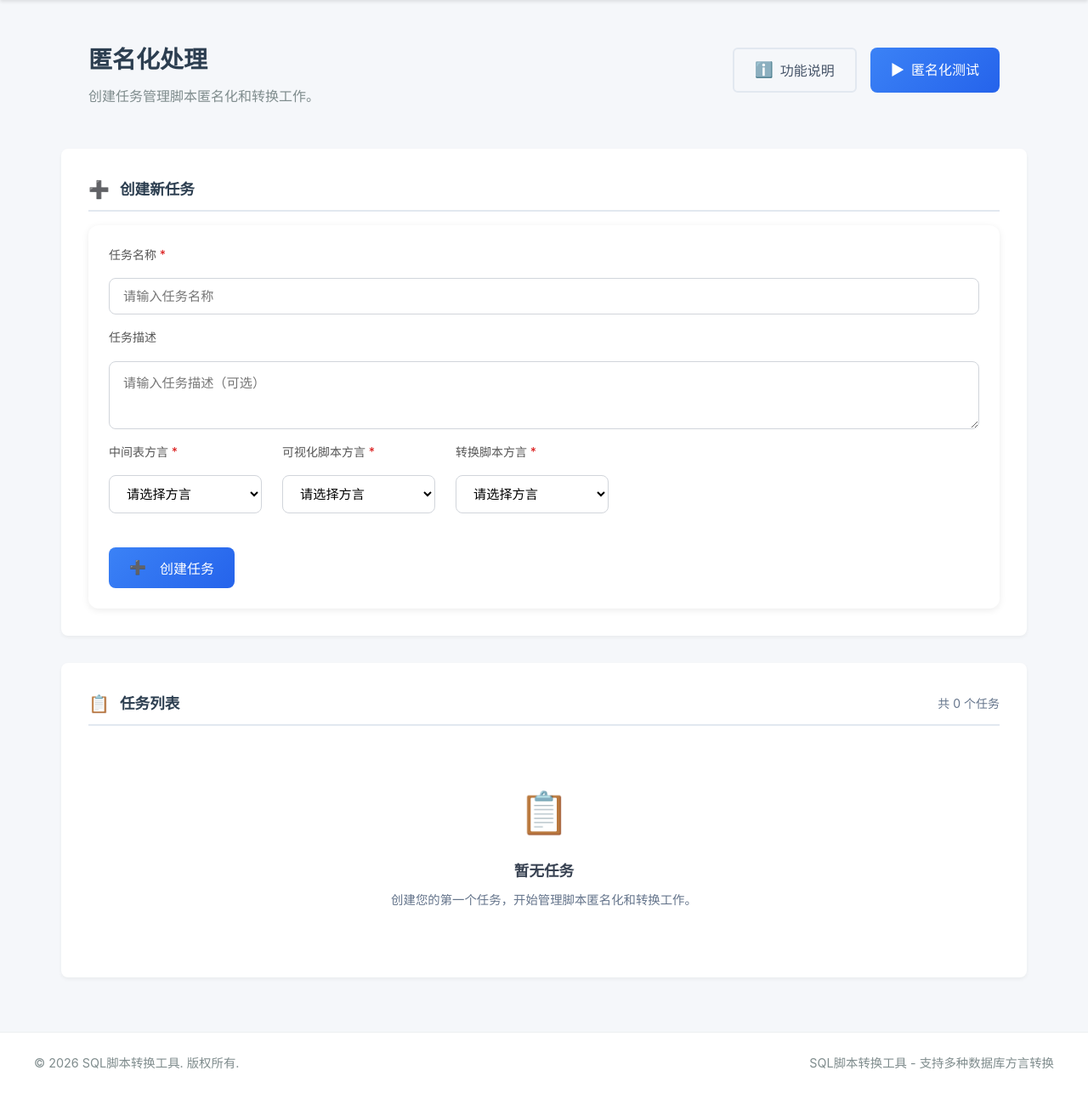
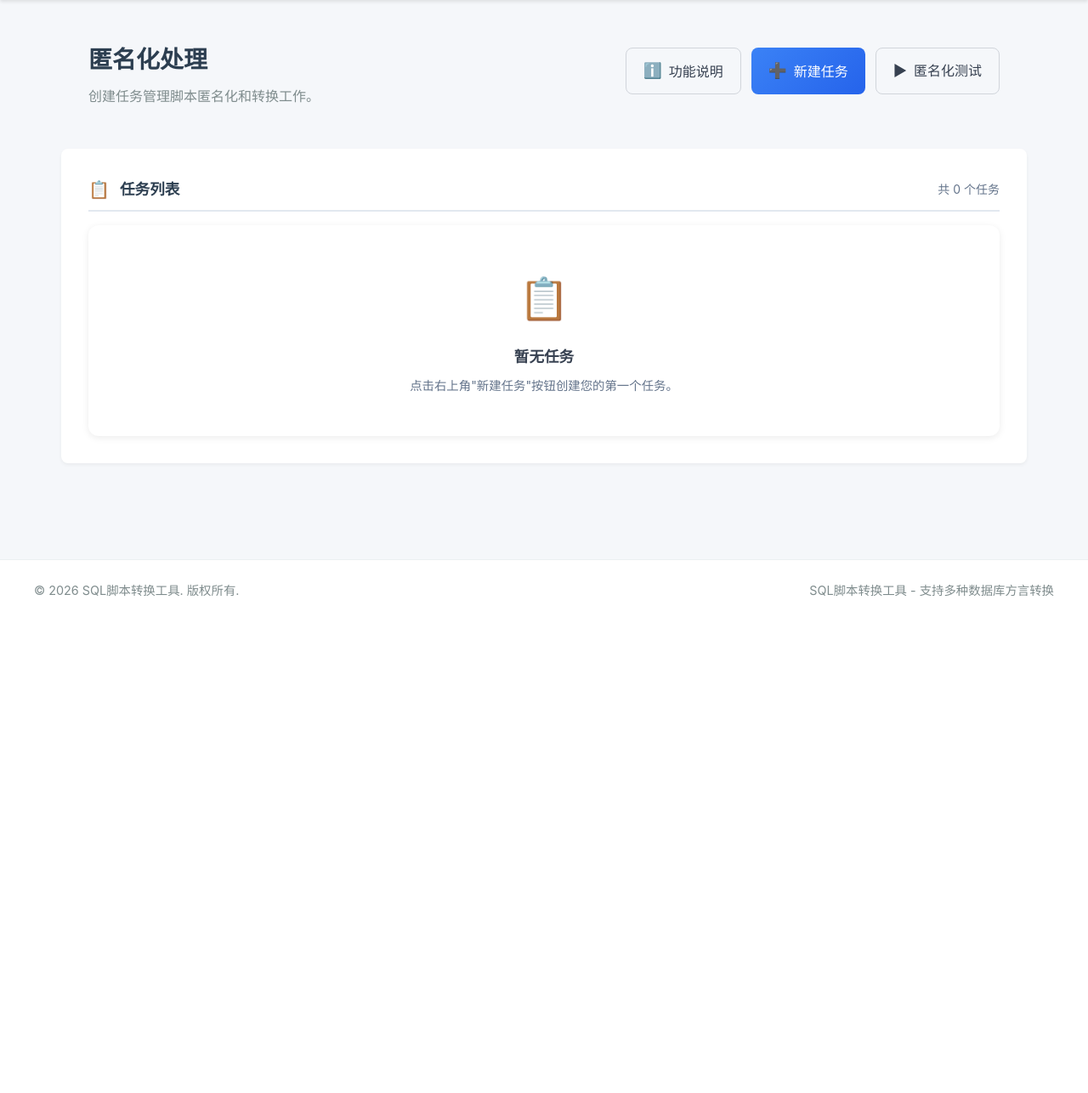
Before and after one commit to AllInAI2024/sql_transfer, a FastAPI app: page /anonymization/ in a window 1280 px wide. Shown: the part 70-1356 px from the top of the page at 85% size. After the commit the page ends 772 px from the top, so only its background shows below. Run offline with FastAPI, Linux system fonts and the light colour scheme.

Commit message:
feat(匿名化): 重构任务创建流程为模态框形式
将任务创建表单从页面内移动到模态框中，提升用户体验
新增中间表方言与转换脚本方言的自动同步功能
优化删除任务的交互逻辑和错误提示
调整页面样式和按钮布局

```diff
--- a/app/templates/anonymization.html
+++ b/app/templates/anonymization.html
@@ -13,7 +13,10 @@
             <button class="btn btn-outline" id="toggleInfoBtn">
                 <span>ℹ️</span> 功能说明
             </button>
-            <a href="/anonymization/test" class="btn btn-primary">
+            <button class="btn btn-primary" id="createTaskBtn">
+                <span>➕</span> 新建任务
+            </button>
+            <a href="/anonymization/test" class="btn btn-outline">
                 <span>▶</span> 匿名化测试
             </a>
         </div>
@@ -80,67 +83,6 @@
 
 <div class="content-section">
     <div class="detail-section-header">
-        <span class="section-icon">➕</span>
-        <h4>创建新任务</h4>
-    </div>
-    <div class="create-form-card">
-        <form id="createTaskForm">
-            <div class="form-row">
-                <div class="form-group" style="flex: 1;">
-                    <label for="taskName" class="form-label">任务名称 <span class="required">*</span></label>
-                    <input type="text" class="form-input" id="taskName" name="name"
-                           placeholder="请输入任务名称" required>
-                </div>
-            </div>
-            <div class="form-group">
-                <label for="taskDescription" class="form-label">任务描述</label>
-                <textarea class="form-textarea" id="taskDescription" name="description"
-                          placeholder="请输入任务描述（可选）" rows="2"></textarea>
-            </div>
-            <div class="form-row">
-                <div class="form-group">
-                    <label for="intermediateDialect" class="form-label">中间表方言 <span class="required">*</span></label>
-                    <select class="form-select" id="intermediateDialect" name="intermediate_dialect_id" required>
-                        <option value="">请选择方言</option>
-                        {% for dialect in dialects %}
-                        <option value="{{ dialect.id }}">{{ dialect.display_name }}</option>
-                        {% endfor %}
-                    </select>
-                </div>
-                <div class="form-group">
-                    <label for="visualizationDialect" class="form-label">可视化脚本方言 <span class="required">*</span></label>
-                    <select class="form-select" id="visualizationDialect" name="visualization_dialect_id" required>
-                        <option value="">请选择方言</option>
-                        {% for dialect in dialects %}
-                        <option value="{{ dialect.id }}">{{ dialect.display_name }}</option>
-                        {% endfor %}
-                    </select>
-                </div>
-                <div class="form-group">
-                    <label for="convertedDialect" class="form-label">转换脚本方言 <span class="required">*</span></label>
-                    <select class="form-select" id="convertedDialect" name="converted_dialect_id" required>
-                        <option value="">请选择方言</option>
-                        {% for dialect in dialects %}
-                        <option value="{{ dialect.id }}">{{ dialect.display_name }}</option>
-                        {% endfor %}
-                    </select>
-                    <div class="form-hint" id="dialectHint" style="display: none; color: #dc2626; margin-top: 0.5rem; font-size: 0.8125rem;">
-                        ⚠️ 中间表方言和转换脚本方言必须相同
-                    </div>
-                </div>
-            </div>
-            <div class="form-actions">
-                <button type="submit" class="btn btn-primary" id="createTaskBtn">
-                    <span class="btn-icon">➕</span>
-                    <span class="btn-text">创建任务</span>
-                </button>
-            </div>
-        </form>
-    </div>
-</div>
-
-<div class="content-section">
-    <div class="detail-section-header">
         <span class="section-icon">📋</span>
         <h4>任务列表</h4>
         <span class="task-count" id="taskCount">共 {{ tasks|length }} 个任务</span>
@@ -188,9 +130,78 @@
         <div class="empty-state">
             <div class="empty-icon">📋</div>
             <h4>暂无任务</h4>
-            <p>创建您的第一个任务，开始管理脚本匿名化和转换工作。</p>
+            <p>点击右上角"新建任务"按钮创建您的第一个任务。</p>
         </div>
         {% endif %}
+    </div>
+</div>
+
+<div class="modal-overlay" id="createTaskModalOverlay" style="display: none;">
+    <div class="modal-container" id="createTaskModal">
+        <div class="modal-header">
+            <div class="modal-title">
+                <span class="modal-icon">➕</span>
+                <h3>新建任务</h3>
+            </div>
+            <button class="modal-close-btn" id="createTaskModalClose">
+                <svg width="20" height="20" viewBox="0 0 24 24" fill="none" stroke="currentColor" stroke-width="2">
+                    <line x1="18" y1="6" x2="6" y2="18"></line>
+                    <line x1="6" y1="6" x2="18" y2="18"></line>
+                </svg>
+            </button>
+        </div>
+        <div class="modal-body">
+            <form id="createTaskForm">
+                <div class="form-group">
+                    <label for="modalTaskName" class="form-label">任务名称 <span class="required">*</span></label>
+                    <input type="text" class="form-input" id="modalTaskName" name="name"
+                           placeholder="请输入任务名称" required>
+                </div>
+                <div class="form-group">
+                    <label for="modalTaskDescription" class="form-label">任务描述</label>
+                    <textarea class="form-textarea" id="modalTaskDescription" name="description"
+                              placeholder="请输入任务描述（可选）" rows="3"></textarea>
+                </div>
+                <div class="form-group">
+                    <label for="modalIntermediateDialect" class="form-label">中间表方言 <span class="required">*</span></label>
+                    <select class="form-select" id="modalIntermediateDialect" name="intermediate_dialect_id" required>
+                        <option value="">请选择中间表方言</option>
+                        {% for dialect in dialects %}
+                        <option value="{{ dialect.id }}">{{ dialect.display_name }}</option>
+                        {% endfor %}
+                    </select>
+                    <div class="form-hint">选择中间表方言后，转换脚本方言会自动同步</div>
+                </div>
+                <div class="form-group">
+                    <label for="modalVisualizationDialect" class="form-label">可视化脚本方言 <span class="required">*</span></label>
+                    <select class="form-select" id="modalVisualizationDialect" name="visualization_dialect_id" required>
+                        <option value="">请选择可视化脚本方言</option>
+                        {% for dialect in dialects %}
+                        <option value="{{ dialect.id }}">{{ dialect.display_name }}</option>
+                        {% endfor %}
+                    </select>
+                </div>
+                <div class="form-group">
+                    <label for="modalConvertedDialect" class="form-label">转换脚本方言 <span class="required">*</span></label>
+                    <select class="form-select" id="modalConvertedDialect" name="converted_dialect_id" required disabled style="opacity: 0.7; background-color: #f8f9fa;">
+                        <option value="">自动与中间表方言保持一致</option>
+                        {% for dialect in dialects %}
+                        <option value="{{ dialect.id }}">{{ dialect.display_name }}</option>
+                        {% endfor %}
+                    </select>
+                    <div class="form-hint" style="color: #64748b;">
+                        ⓘ 转换脚本方言自动与中间表方言保持一致，因为两者都是基于原始数据的脚本
+                    </div>
+                </div>
+            </form>
+        </div>
+        <div class="modal-footer">
+            <button class="btn btn-secondary" id="createTaskCancelBtn">取消</button>
+            <button class="btn btn-primary" id="createTaskConfirmBtn">
+                <span class="btn-icon">➕</span>
+                <span class="btn-text">创建任务</span>
+            </button>
+        </div>
     </div>
 </div>
 
@@ -243,54 +254,72 @@ document.addEventListener('DOMContentLoaded', function() {
         collapsibleInfo.style.display = 'none';
     });
 
-    const intermediateDialect = document.getElementById('intermediateDialect');
-    const convertedDialect = document.getElementById('convertedDialect');
-    const dialectHint = document.getElementById('dialectHint');
+    const createTaskBtn = document.getElementById('createTaskBtn');
+    const createTaskModalOverlay = document.getElementById('createTaskModalOverlay');
+    const createTaskModalClose = document.getElementById('createTaskModalClose');
+    const createTaskCancelBtn = document.getElementById('createTaskCancelBtn');
+    const createTaskConfirmBtn = document.getElementById('createTaskConfirmBtn');
 
-    function validateDialects() {
-        const intermediateId = intermediateDialect.value;
-        const convertedId = convertedDialect.value;
+    const modalIntermediateDialect = document.getElementById('modalIntermediateDialect');
+    const modalConvertedDialect = document.getElementById('modalConvertedDialect');
 
-        if (intermediateId && convertedId && intermediateId !== convertedId) {
-            dialectHint.style.display = 'block';
-            return false;
-        }
-        dialectHint.style.display = 'none';
-        return true;
+    modalIntermediateDialect.addEventListener('change', function() {
+        const selectedValue = this.value;
+        modalConvertedDialect.value = selectedValue;
+    });
+
+    function openCreateTaskModal() {
+        document.getElementById('modalTaskName').value = '';
+        document.getElementById('modalTaskDescription').value = '';
+        document.getElementById('modalIntermediateDialect').value = '';
+        document.getElementById('modalVisualizationDialect').value = '';
+        document.getElementById('modalConvertedDialect').value = '';
+        createTaskModalOverlay.style.display = 'flex';
+        document.getElementById('modalTaskName').focus();
     }
 
-    intermediateDialect.addEventListener('change', validateDialects);
-    convertedDialect.addEventListener('change', validateDialects);
+    function closeCreateTaskModal() {
+        createTaskModalOverlay.style.display = 'none';
+    }
 
-    const createTaskForm = document.getElementById('createTaskForm');
-    const createTaskBtn = document.getElementById('createTaskBtn');
+    createTaskBtn.addEventListener('click', openCreateTaskModal);
+    createTaskModalClose.addEventListener('click', closeCreateTaskModal);
+    createTaskCancelBtn.addEventListener('click', closeCreateTaskModal);
 
-    createTaskForm.addEventListener('submit', async function(e) {
-        e.preventDefault();
+    createTaskModalOverlay.addEventListener('click', function(e) {
+        if (e.target === createTaskModalOverlay) {
+            closeCreateTaskModal();
+        }
+    });
 
-        if (!validateDialects()) {
-            showToast('中间表方言和转换脚本方言必须相同', 'warning');
+    createTaskConfirmBtn.addEventListener('click', async function() {
+        const name = document.getElementById('modalTaskName').value.trim();
+        const description = document.getElementById('modalTaskDescription').value.trim();
+        const intermediateDialectId = parseInt(document.getElementById('modalIntermediateDialect').value);
+        const visualizationDialectId = parseInt(document.getElementById('modalVisualizationDialect').value);
+        const convertedDialectId = parseInt(document.getElementById('modalConvertedDialect').value);
+
+        if (!name) {
+            showToast('请输入任务名称', 'warning');
+            document.getElementById('modalTaskName').focus();
             return;
         }
 
-        const name = document.getElementById('taskName').value.trim();
-        const description = document.getElementById('taskDescription').value.trim();
-        const intermediateDialectId = parseInt(document.getElementById('intermediateDialect').value);
-        const visualizationDialectId = parseInt(document.getElementById('visualizationDialect').value);
-        const convertedDialectId = parseInt(document.getElementById('convertedDialect').value);
-
-        if (!name) {
-            showToast('请输入任务名称', 'warning');
+        if (!intermediateDialectId) {
+            showToast('请选择中间表方言', 'warning');
+            document.getElementById('modalIntermediateDialect').focus();
             return;
         }
 
-        if (!intermediateDialectId || !visualizationDialectId || !convertedDialectId) {
-            showToast('请选择所有方言', 'warning');
+        if (!visualizationDialectId) {
+            showToast('请选择可视化脚本方言', 'warning');
+            document.getElementById('modalVisualizationDialect').focus();
             return;
         }
 
-        createTaskBtn.disabled = true;
-        createTaskBtn.classList.add('loading');
+        this.disabled = true;
+        const originalText = this.innerHTML;
+        this.innerHTML = '<span class="btn-icon">⏳</span><span class="btn-text">创建中...</span>';
 
         try {
             const response = await fetch('/anonymization/api/tasks', {
@@ -311,8 +340,7 @@ document.addEventListener('DOMContentLoaded', function() {
 
             if (response.ok) {
                 showToast('任务创建成功', 'success');
-                createTaskForm.reset();
-                dialectHint.style.display = 'none';
+                closeCreateTaskModal();
                 await loadTasks();
             } else {
                 showToast(result.detail || '创建任务失败', 'error');
@@ -320,23 +348,13 @@ document.addEventListener('DOMContentLoaded', function() {
         } catch (error) {
             showToast('请求失败: ' + error.message, 'error');
         } finally {
-            createTaskBtn.disabled = false;
-            createTaskBtn.classList.remove('loading');
+            this.disabled = false;
+            this.innerHTML = originalText;
         }
     });
 
     let taskToDeleteId = null;
     let taskToDeleteName = null;
-
-    document.querySelectorAll('.delete-task-btn').forEach(btn => {
-        btn.addEventListener('click', function(e) {
-            e.stopPropagation();
-            taskToDeleteId = this.getAttribute('data-task-id');
-            const taskItem = this.closest('.task-item');
-            taskToDeleteName = taskItem.querySelector('.task-name').textContent;
-            openDeleteModal();
-        });
-    });
 
     const deleteModalOverlay = document.getElementById('deleteModalOverlay');
     const deleteModalClose = document.getElementById('deleteModalClose');
@@ -344,8 +362,10 @@ document.addEventListener('DOMContentLoaded', function() {
     const deleteModalConfirmBtn = document.getElementById('deleteModalConfirmBtn');
     const deleteTaskNameEl = document.getElementById('deleteTaskName');
 
-    function openDeleteModal() {
-        deleteTaskNameEl.textContent = taskToDeleteName;
+    function openDeleteModal(taskId, taskName) {
+        taskToDeleteId = taskId;
+        taskToDeleteName = taskName;
+        deleteTaskNameEl.textContent = taskName;
         deleteModalOverlay.style.display = 'flex';
     }
 
@@ -368,6 +388,7 @@ document.addEventListener('DOMContentLoaded', function() {
         if (!taskToDeleteId) return;
 
         this.disabled = true;
+        const originalText = this.textContent;
         this.textContent = '删除中...';
 
         try {
@@ -391,9 +412,23 @@ document.addEventListener('DOMContentLoaded', function() {
             showToast('请求失败: ' + error.message, 'error');
         } finally {
             this.disabled = false;
-            this.textContent = '确认删除';
+            this.textContent = originalText;
         }
     });
+
+    function bindDeleteButtons() {
+        document.querySelectorAll('.delete-task-btn').forEach(btn => {
+            btn.addEventListener('click', function(e) {
+                e.stopPropagation();
+                const taskId = this.getAttribute('data-task-id');
+                const taskItem = this.closest('.task-item');
+                const taskName = taskItem.querySelector('.task-name').textContent;
+                openDeleteModal(taskId, taskName);
+            });
+        });
+    }
+
+    bindDeleteButtons();
 });
 
 async function loadTasks() {
@@ -406,6 +441,7 @@ async function loadTasks() {
         }
     } catch (error) {
         console.error('加载任务失败:', error);
+        showToast('加载任务列表失败', 'error');
     }
 }
 
@@ -420,7 +456,7 @@ function renderTasks(tasks) {
             <div class="empty-state">
                 <div class="empty-icon">📋</div>
                 <h4>暂无任务</h4>
-                <p>创建您的第一个任务，开始管理脚本匿名化和转换工作。</p>
+                <p>点击右上角"新建任务"按钮创建您的第一个任务。</p>
             </div>
         `;
         return;
@@ -451,7 +487,7 @@ function renderTasks(tasks) {
                 <div class="task-actions">
                     <span class="task-time">更新: ${task.updated_at || '-'}</span>
                     <button class="btn btn-danger btn-sm delete-task-btn" data-task-id="${task.id}"
-                            title="删除任务" onclick="event.stopPropagation(); openDeleteDialog(this);">
+                            title="删除任务" onclick="event.stopPropagation();">
                         <span>🗑️</span> 删除
                     </button>
                 </div>
@@ -462,81 +498,23 @@ function renderTasks(tasks) {
     html += '</div>';
     container.innerHTML = html;
 
-    container.querySelectorAll('.delete-task-btn').forEach(btn => {
+    document.querySelectorAll('.delete-task-btn').forEach(btn => {
         btn.addEventListener('click', function(e) {
             e.stopPropagation();
-            openDeleteDialog(this);
+            const taskId = this.getAttribute('data-task-id');
+            const taskItem = this.closest('.task-item');
+            const taskName = taskItem.querySelector('.task-name').textContent;
+
+            const deleteTaskNameEl = document.getElementById('deleteTaskName');
+            const deleteModalOverlay = document.getElementById('deleteModalOverlay');
+
+            window.taskToDeleteId = taskId;
+            window.taskToDeleteName = taskName;
+            deleteTaskNameEl.textContent = taskName;
+            deleteModalOverlay.style.display = 'flex';
         });
     });
 }
-
-let pendingDeleteId = null;
-let pendingDeleteName = null;
-
-function openDeleteDialog(btn) {
-    const taskId = btn.getAttribute('data-task-id');
-    const taskItem = btn.closest('.task-item');
-    const taskName = taskItem.querySelector('.task-name').textContent;
-
-    pendingDeleteId = taskId;
-    pendingDeleteName = taskName;
-    document.getElementById('deleteTaskName').textContent = taskName;
-    document.getElementById('deleteModalOverlay').style.display = 'flex';
-}
-
-document.addEventListener('DOMContentLoaded', function() {
-    const modalOverlay = document.getElementById('deleteModalOverlay');
-    const modalClose = document.getElementById('deleteModalClose');
-    const modalCancel = document.getElementById('deleteModalCancelBtn');
-    const modalConfirm = document.getElementById('deleteModalConfirmBtn');
-
-    function closeModal() {
-        modalOverlay.style.display = 'none';
-        pendingDeleteId = null;
-        pendingDeleteName = null;
-    }
-
-    modalClose.addEventListener('click', closeModal);
-    modalCancel.addEventListener('click', closeModal);
-
-    modalOverlay.addEventListener('click', function(e) {
-        if (e.target === modalOverlay) {
-            closeModal();
-        }
-    });
-
-    modalConfirm.addEventListener('click', async function() {
-        if (!pendingDeleteId) return;
-
-        this.disabled = true;
-        const originalText = this.textContent;
-        this.textContent = '删除中...';
-
-        try {
-            const response = await fetch(`/anonymization/api/tasks/${pendingDeleteId}`, {
-                method: 'DELETE',
-                headers: {
-                    'Content-Type': 'application/json'
-                }
-            });
-
-            const result = await response.json();
-
-            if (response.ok) {
-                showToast(result.error || '任务删除成功', 'success');
-                closeModal();
-                await loadTasks();
-            } else {
-                showToast(result.detail || '删除任务失败', 'error');
-            }
-        } catch (error) {
-            showToast('请求失败: ' + error.message, 'error');
-        } finally {
-            this.disabled = false;
-            this.textContent = originalText;
-        }
-    });
-});
 
 function escapeHtml(text) {
     if (!text) return '';
@@ -593,7 +571,7 @@ function showToast(message, type = 'info') {
 
 .header-right {
     display: flex;
-    gap: 1rem;
+    gap: 0.75rem;
     margin-top: 0.5rem;
 }
 
@@ -602,7 +580,7 @@ function showToast(message, type = 'info') {
     align-items: center;
     gap: 0.5rem;
     font-size: 1rem;
-    padding: 0.75rem 1.5rem;
+    padding: 0.75rem 1.25rem;
 }
 
 .header-right .btn span {
@@ -717,21 +695,8 @@ function showToast(message, type = 'info') {
     font-size: 0.85rem;
 }
 
-.create-form-card {
-    background: #fff;
-    border-radius: 12px;
-    padding: 1.5rem;
-    box-shadow: 0 2px 8px rgba(0, 0, 0, 0.08);
-}
-
-.form-row {
-    display: flex;
-    gap: 1.5rem;
-    flex-wrap: wrap;
-}
-
 .form-group {
-    margin-bottom: 1rem;
+    margin-bottom: 1.25rem;
 }
 
 .form-label {
@@ -756,6 +721,7 @@ function showToast(message, type = 'info') {
     font-size: 0.95rem;
     transition: border-color 0.2s, box-shadow 0.2s;
     background: #fff;
+    box-sizing: border-box;
 }
 
 .form-input:focus,
@@ -774,19 +740,12 @@ function showToast(message, type = 'info') {
 
 .form-select {
     cursor: pointer;
-    min-width: 180px;
 }
 
 .form-hint {
     font-size: 0.8125rem;
     color: #64748b;
-    margin-top: 0.25rem;
-}
-
-.form-actions {
-    margin-top: 1.5rem;
-    display: flex;
-    gap: 1rem;
+    margin-top: 0.375rem;
 }
 
 .btn-primary {
@@ -809,8 +768,7 @@ function showToast(message, type = 'info') {
     box-shadow: 0 4px 12px rgba(59, 130, 246, 0.4);
 }
 
-.btn-primary:disabled,
-.btn-primary.loading {
+.btn-primary:disabled {
     opacity: 0.7;
     cursor: not-allowed;
     transform: none;
@@ -860,6 +818,26 @@ function showToast(message, type = 'info') {
 
 .btn-secondary:hover {
     background: #e5e7eb;
+}
+
+.btn-outline {
+    background: transparent;
+    color: #374151;
+    border: 1px solid #d1d5db;
+    padding: 0.75rem 1.25rem;
+    border-radius: 8px;
+    font-size: 1rem;
+    font-weight: 500;
+    cursor: pointer;
+    transition: all 0.2s;
+    display: inline-flex;
+    align-items: center;
+    gap: 0.5rem;
+}
+
+.btn-outline:hover {
+    background: #f9fafb;
+    border-color: #9ca3af;
 }
 
 .detail-section-header {
@@ -979,6 +957,9 @@ function showToast(message, type = 'info') {
 .empty-state {
     text-align: center;
     padding: 3rem;
+    background: #fff;
+    border-radius: 12px;
+    box-shadow: 0 2px 8px rgba(0, 0, 0, 0.08);
 }
 
 .empty-icon {
@@ -1014,7 +995,7 @@ function showToast(message, type = 'info') {
 .modal-container {
     background: #fff;
     border-radius: 12px;
-    max-width: 480px;
+    max-width: 520px;
     width: 90%;
     max-height: 90vh;
     overflow-y: auto;
@@ -1111,24 +1092,11 @@ function showToast(message, type = 'info') {
         width: 100%;
         justify-content: flex-start;
         margin-top: 1rem;
+        flex-wrap: wrap;
     }
 
     .info-grid {
         grid-template-columns: 1fr;
-    }
-
-    .form-row {
-        flex-direction: column;
-        gap: 0;
-    }
-
-    .form-group {
-        width: 100%;
-    }
-
-    .form-select {
-        width: 100%;
-        min-width: auto;
     }
 
     .task-item {
```
